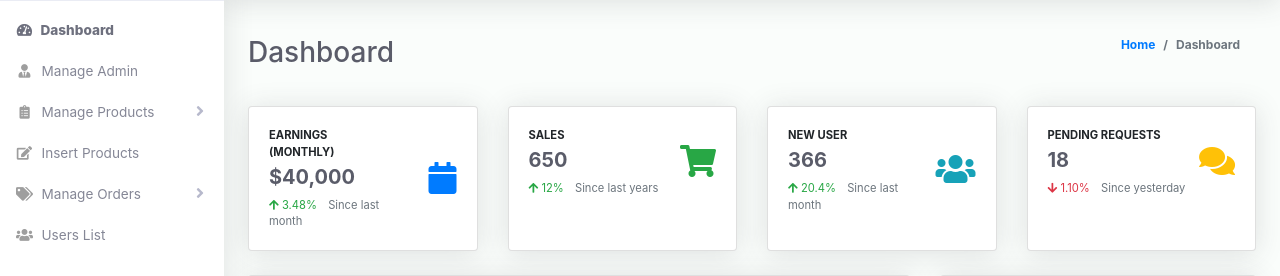
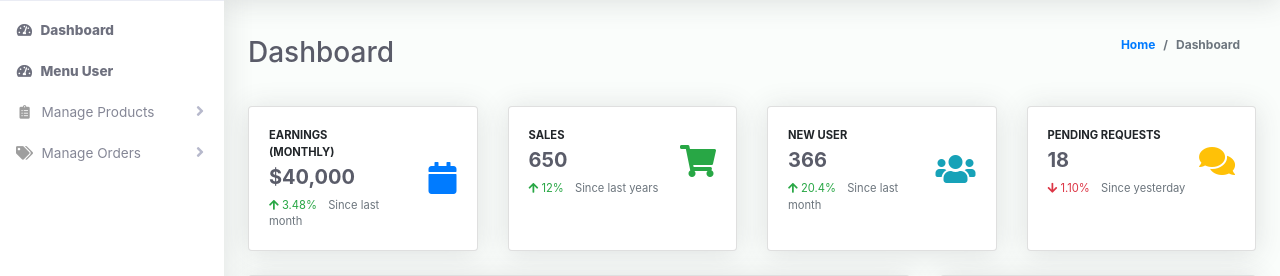
Before and after one commit to huseinarbi/it-club, a CodeIgniter app: page /database/index.php/admin/index in a window 1280 px wide. Shown: the part 70-346 px from the top of the page. Run offline with CodeIgniter, Linux system fonts and the light colour scheme; some libraries are stand-ins or nearby versions.

Commit message:
Dashboard :: add initial menu

```diff
--- a/application/controllers/Admin.php
+++ b/application/controllers/Admin.php
@@ -32,7 +32,23 @@ class Admin extends CI_Controller {
 	}
 
     public function dashboard() {
-        $this->load->view( 'dashboard' );
+
+        $data = array(
+            'menu' => array(
+                array(
+                    'url'   => 'dashboard',
+                    'label' => 'Dashboard'
+                ),
+                array(
+                    'url'   => 'users',
+                    'label' => 'Menu User'
+                ),
+            ),
+            'title' => 'Himanifo'
+
+        );
+
+        $this->load->view( 'dashboard', $data );
     }
 
     public function user( $method = false , $id = false, $where = false ) {
--- a/application/views/dashboard.php
+++ b/application/views/dashboard.php
@@ -12,17 +12,15 @@
             <div class="sidebar-brand-text mx-3">BukaLapak</div>
         </a>
         <hr class="sidebar-divider my-0">
-        <li class="nav-item active">
-            <a class="nav-link" href="">
-            <i class="fas fa-fw fa-tachometer-alt"></i>
-            <span>Dashboard</span></a>
-        </li>
-        <li class="nav-item">
-            <a class="nav-link" href="#">
-            <i class="fas fa-fw fa-user-tie"></i>
-            <span>Manage Admin</span>
-            </a>
-        </li>
+
+        <?php foreach( $menu as $key => $value ) : ?>
+            <li class="nav-item active">
+                <a class="nav-link" href="">
+                <i class="fas fa-fw fa-tachometer-alt"></i>
+                <span><?php echo $value['label']; ?></span></a>
+            </li>
+        <?php endforeach; ?>
+
         <li class="nav-item">
             <a class="nav-link collapsed" href="#" data-toggle="collapse" data-target="#collapseProducts"
             aria-expanded="true" aria-controls="collapseProducts">
@@ -41,12 +39,6 @@
             </div>
         </li>
         <li class="nav-item">
-            <a class="nav-link" href="#">
-            <i class="fas fa-fw fa-edit"></i>
-            <span>Insert Products</span>
-            </a>
-        </li>
-        <li class="nav-item">
             <a class="nav-link collapsed" href="#" data-toggle="collapse" data-target="#collapseOrders"
             aria-expanded="true" aria-controls="collapseOrders">
             <i class="fas fa-fw fa-tags"></i>
@@ -61,12 +53,7 @@
             </div>
             </div>
         </li>
-        <li class="nav-item">
-            <a class="nav-link" href="#">
-            <i class="fas fa-fw fa-users"></i>
-            <span>Users List</span>
-            </a>
-        </li>
+
         </ul>
         <!-- Sidebar -->
         <div id="content-wrapper" class="d-flex flex-column">
```
